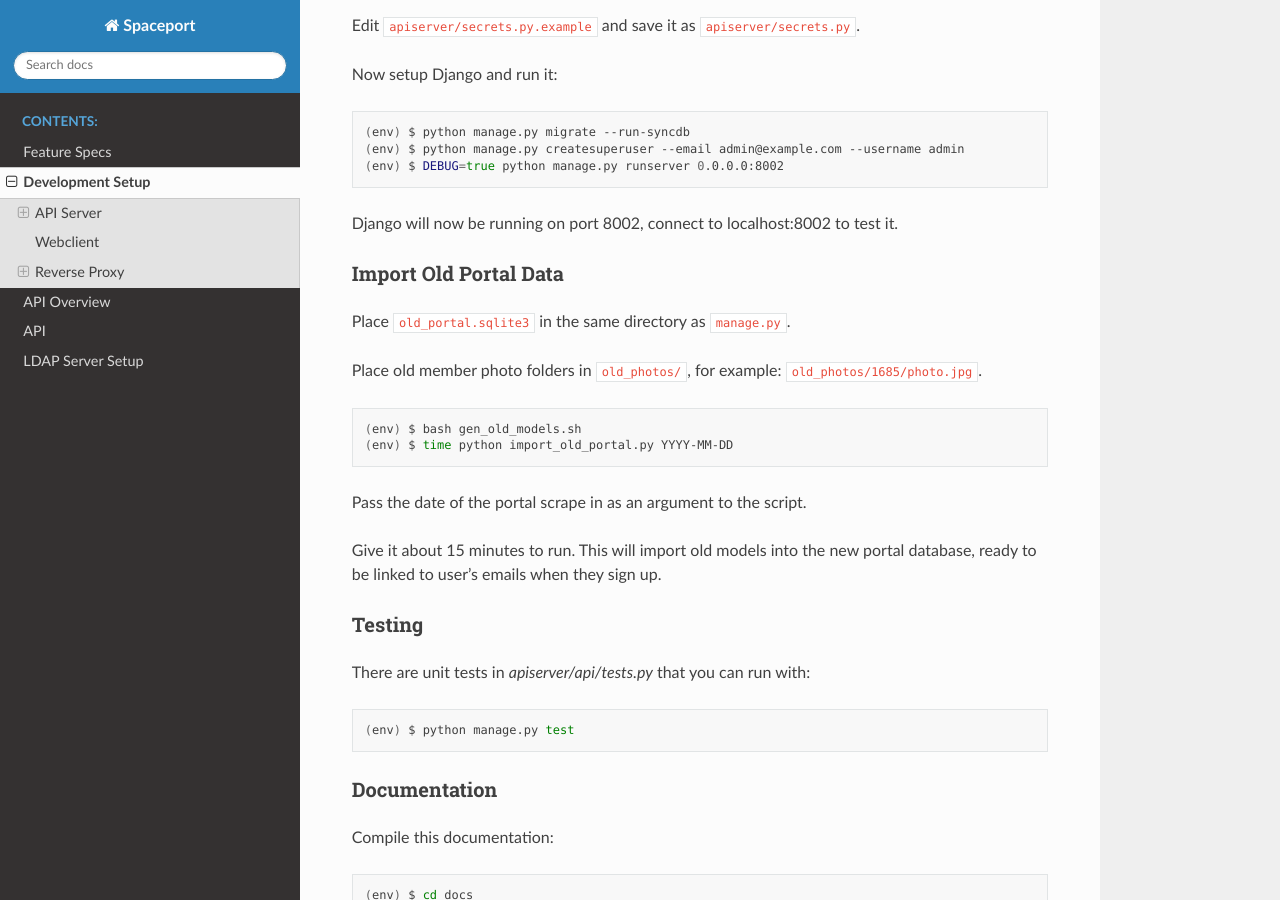
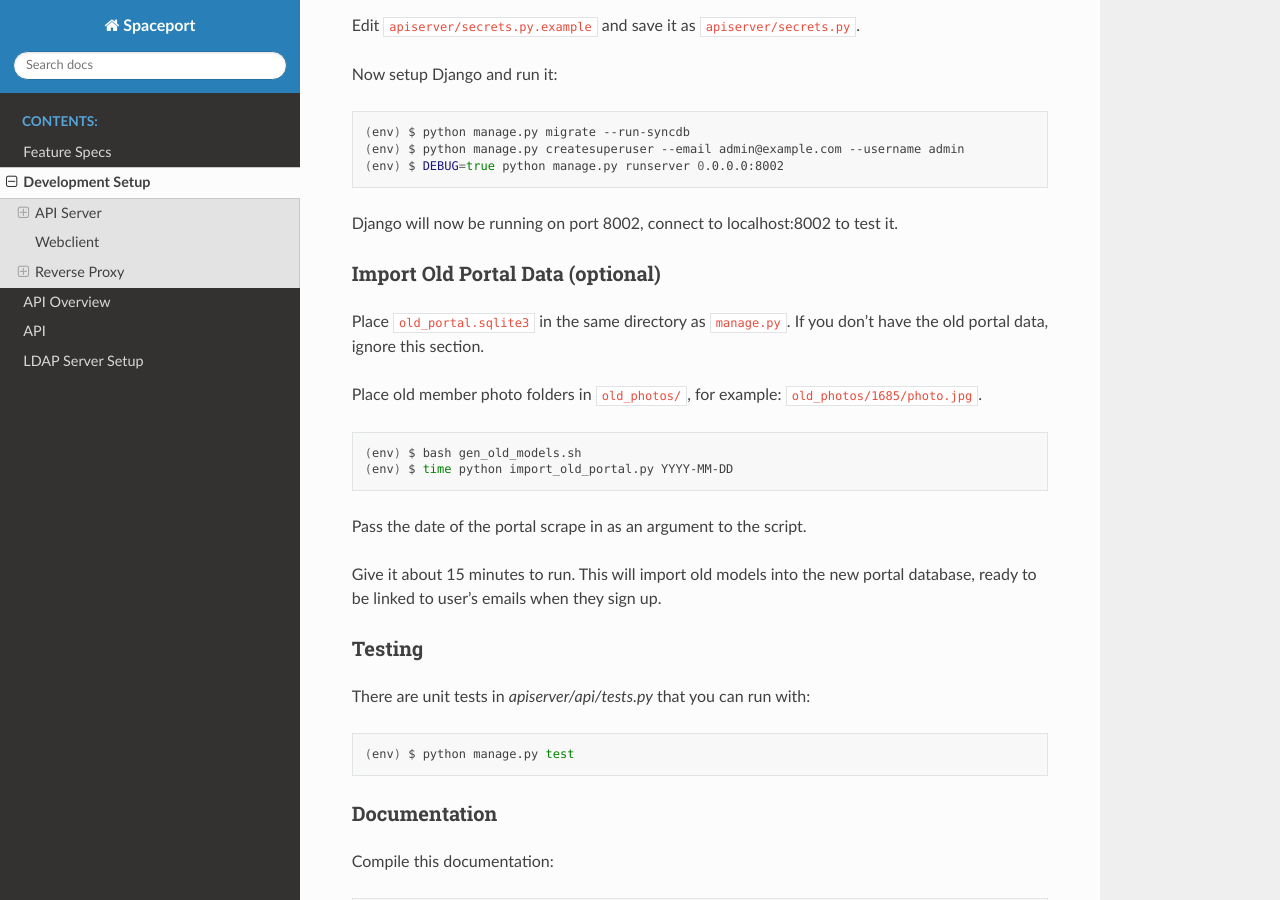
Before and after one commit to Protospace/spaceport, a Sphinx documentation site: the page built from apiserver/docs/source/dev.rst, in a window 1280 px wide and 900 px high, scrolled down 1098 px. Built offline with Sphinx 7.4.7 and the Read the Docs theme 2.0.0, drawn with Linux system fonts in a browser that asks for light colours; some of the changed text lies outside the part shown.

Commit message:
Mention old portal data import is optional

```diff
--- a/apiserver/docs/source/dev.rst
+++ b/apiserver/docs/source/dev.rst
@@ -53,10 +53,11 @@ Now setup Django and run it:
 
 Django will now be running on port 8002, connect to localhost:8002 to test it.
 
-Import Old Portal Data
-++++++++++++++++++++++
+Import Old Portal Data (optional)
++++++++++++++++++++++++++++++++++
 
-Place ``old_portal.sqlite3`` in the same directory as ``manage.py``.
+Place ``old_portal.sqlite3`` in the same directory as ``manage.py``. If you
+don't have the old portal data, ignore this section.
 
 Place old member photo folders in ``old_photos/``, for example: ``old_photos/1685/photo.jpg``.
 
```
